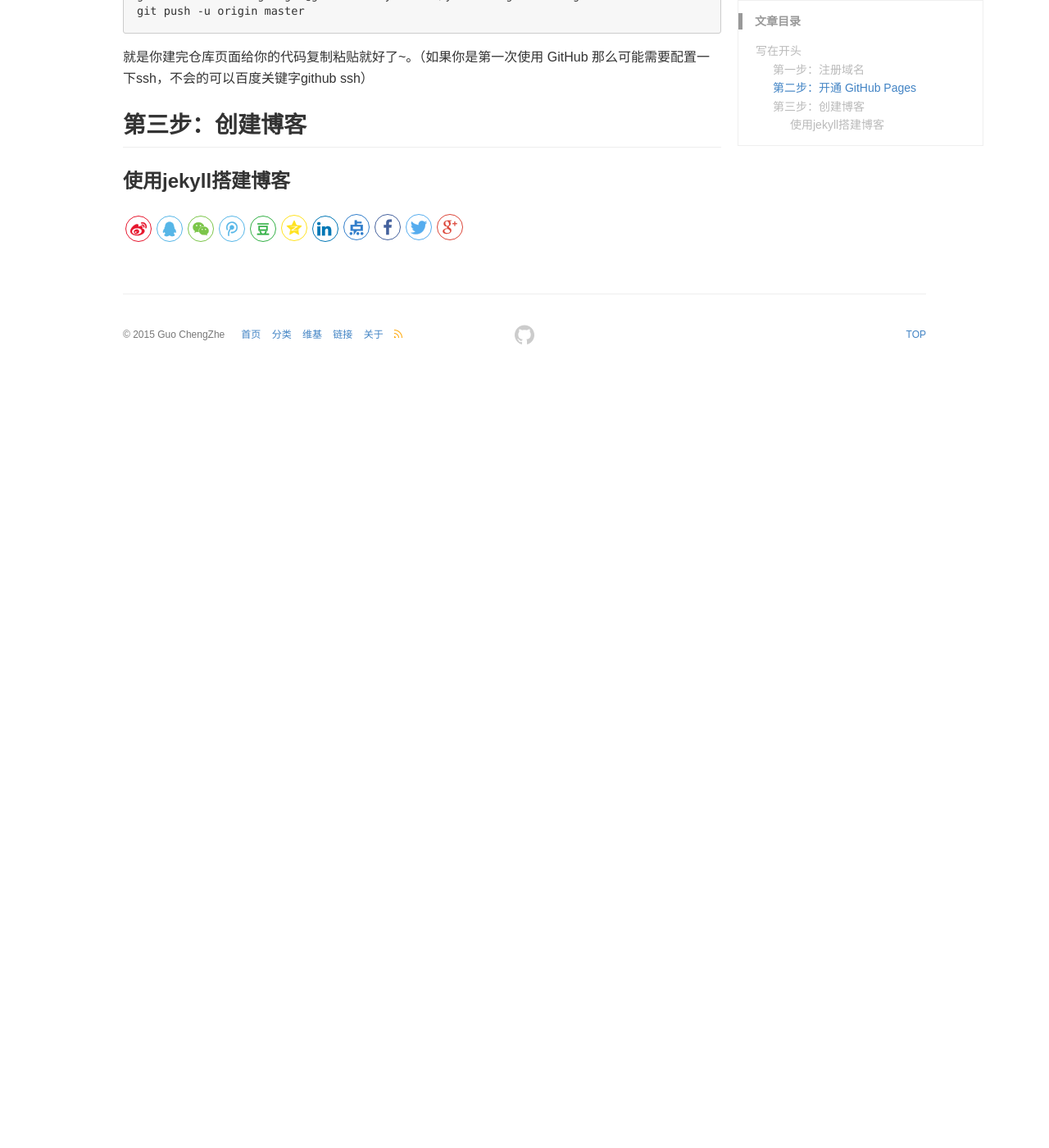
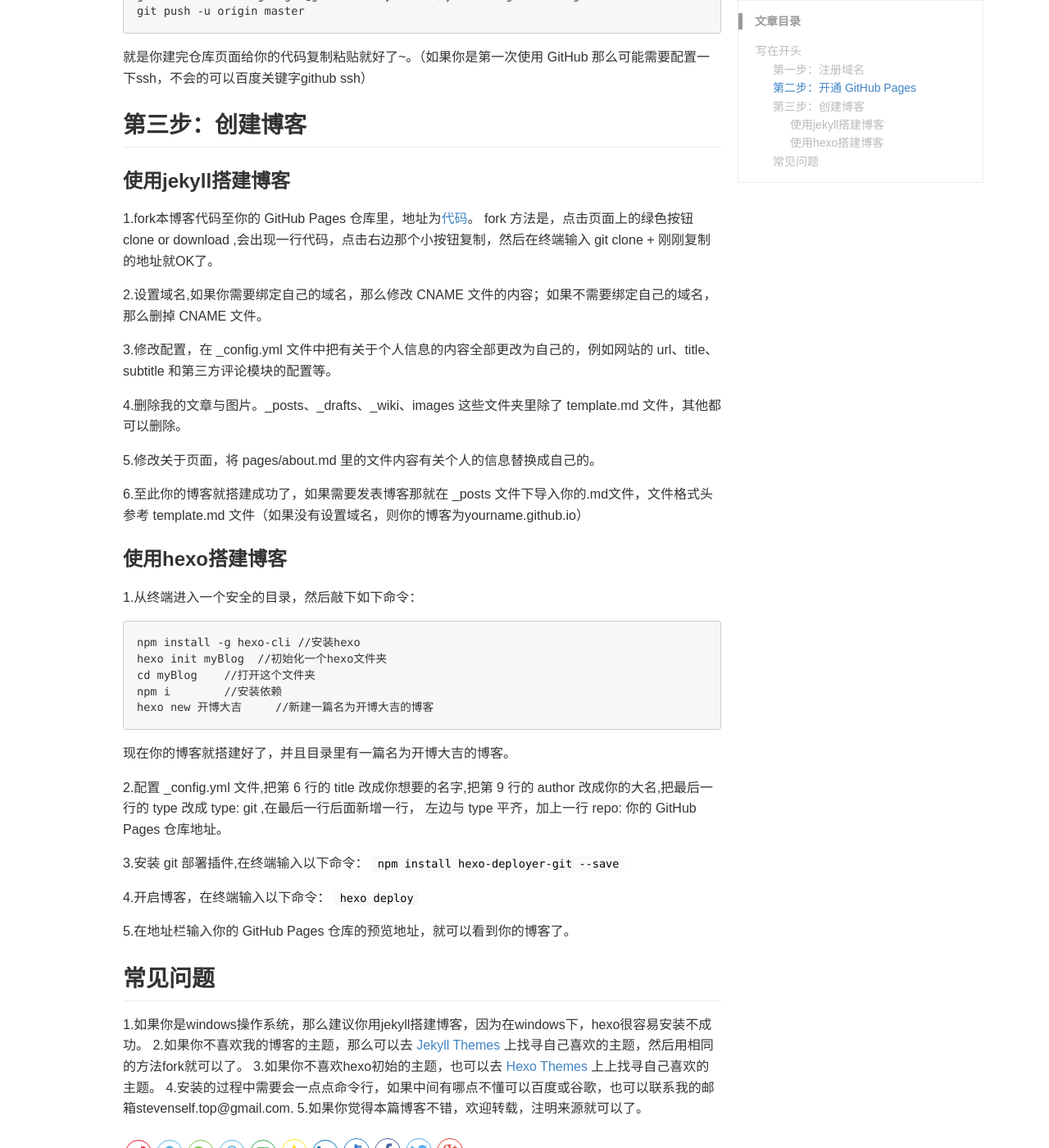
Before and after one commit to 1977744311/1977744311.github.io, a Jekyll site: the page built from _posts/2018-3-12-establish-blog.md, in a window 1280 px wide and 1400 px high, scrolled down 2345 px. Shown: the whole window at 82% size. Built offline with Jekyll 4.4.1, drawn with Linux system fonts in a browser that asks for light colours; comment, search, counter and statistics services are not loaded; before the commit the page ends 2802 px from its top, so only the background shows below that.

Commit message:
二次更改

````diff
--- a/_posts/2018-3-12-establish-blog.md
+++ b/_posts/2018-3-12-establish-blog.md
@@ -55,3 +55,44 @@ git push -u origin master
 
 ## 第三步：创建博客
 ### 使用jekyll搭建博客
+1.fork本博客代码至你的 GitHub Pages 仓库里，地址为[代码](https://github.com/1977744311/1977744311.github.io)。
+fork 方法是，点击页面上的绿色按钮 clone or download ,会出现一行代码，点击右边那个小按钮复制，然后在终端输入 git clone + 刚刚复制的地址就OK了。
+
+2.设置域名,如果你需要绑定自己的域名，那么修改 CNAME 文件的内容；如果不需要绑定自己的域名，那么删掉 CNAME 文件。
+
+3.修改配置，在 _config.yml 文件中把有关于个人信息的内容全部更改为自己的，例如网站的 url、title、subtitle 和第三方评论模块的配置等。
+
+4.删除我的文章与图片。_posts、_drafts、_wiki、images 这些文件夹里除了 template.md 文件，其他都可以删除。
+
+5.修改关于页面，将 pages/about.md 里的文件内容有关个人的信息替换成自己的。
+
+6.至此你的博客就搭建成功了，如果需要发表博客那就在 _posts 文件下导入你的.md文件，文件格式头参考 template.md 文件（如果没有设置域名，则你的博客为yourname.github.io）
+
+### 使用hexo搭建博客
+1.从终端进入一个安全的目录，然后敲下如下命令：
+```
+npm install -g hexo-cli //安装hexo
+hexo init myBlog  //初始化一个hexo文件夹
+cd myBlog    //打开这个文件夹
+npm i        //安装依赖
+hexo new 开博大吉     //新建一篇名为开博大吉的博客
+```
+现在你的博客就搭建好了，并且目录里有一篇名为开博大吉的博客。
+
+2.配置 _config.yml 文件,把第 6 行的 title 改成你想要的名字,把第 9 行的 author 改成你的大名,把最后一行的 type 改成 type: git ,在最后一行后面新增一行，
+左边与 type 平齐，加上一行 repo: 你的 GitHub Pages 仓库地址。
+
+3.安装 git 部署插件,在终端输入以下命令：
+`npm install hexo-deployer-git --save`
+
+4.开启博客，在终端输入以下命令：
+`hexo deploy`
+
+5.在地址栏输入你的 GitHub Pages 仓库的预览地址，就可以看到你的博客了。
+
+## 常见问题
+1.如果你是windows操作系统，那么建议你用jekyll搭建博客，因为在windows下，hexo很容易安装不成功。
+2.如果你不喜欢我的博客的主题，那么可以去 [Jekyll Themes](http://jekyllthemes.org) 上找寻自己喜欢的主题，然后用相同的方法fork就可以了。
+3.如果你不喜欢hexo初始的主题，也可以去 [Hexo Themes](https://hexo.io/themes/) 上上找寻自己喜欢的主题。
+4.安装的过程中需要会一点点命令行，如果中间有哪点不懂可以百度或谷歌，也可以联系我的邮箱stevenself.top@gmail.com.
+5.如果你觉得本篇博客不错，欢迎转载，注明来源就可以了。
````
